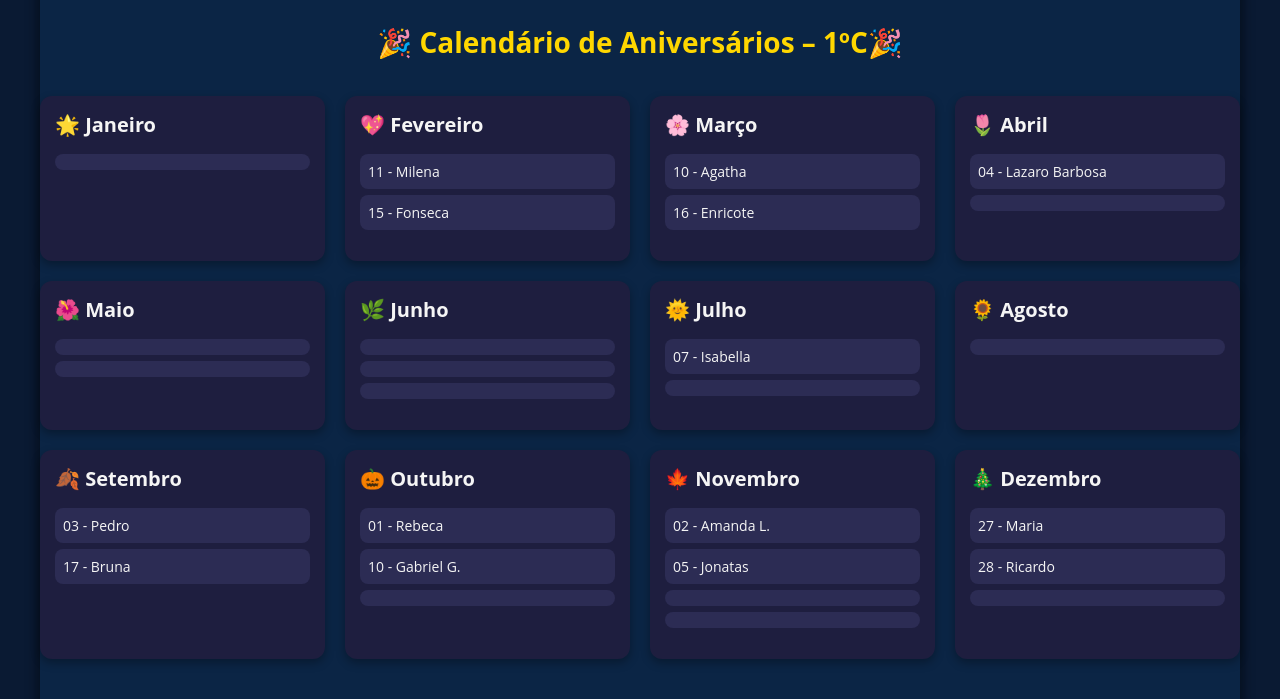
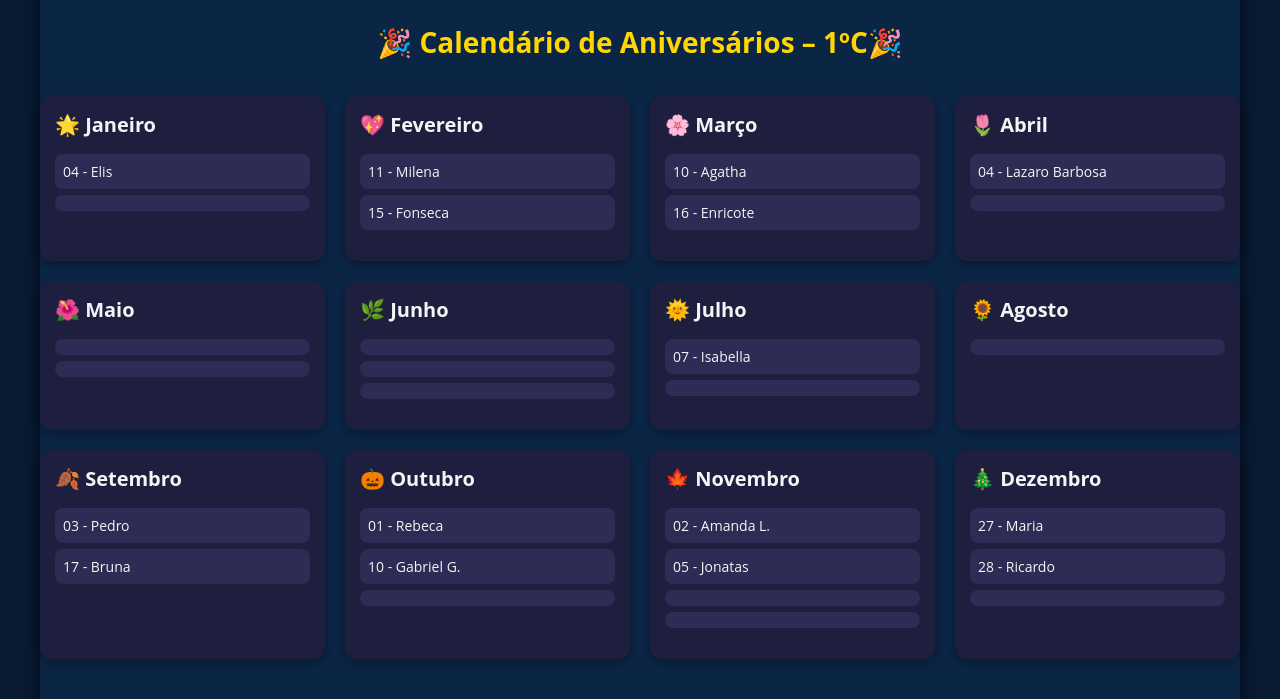
Before and after one commit to PedroH0309/Site-Sala-1-C, a plain HTML site: page Aniverssarios.html in a window 1280 px wide. Shown: the part 101-800 px from the top of the page. Drawn offline with Linux system fonts and the light colour scheme.

Commit message:
aniversario

```diff
--- a/Aniverssarios.html
+++ b/Aniverssarios.html
@@ -579,6 +579,7 @@ footer{
             <div class="month">
             <h2>🌟 Janeiro</h2>
             <ul>
+                <li>04 - Elis</li>
                 <li></li>
             </ul>
             </div>
```
